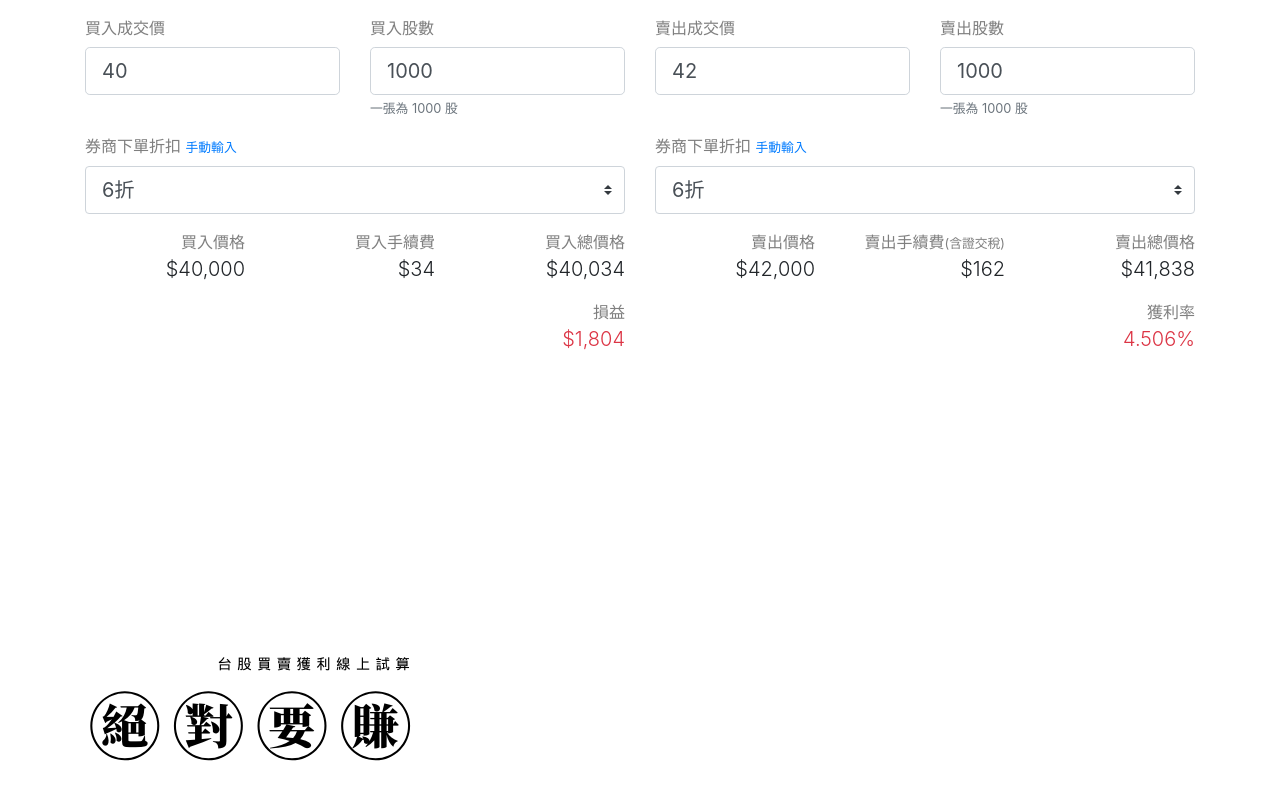
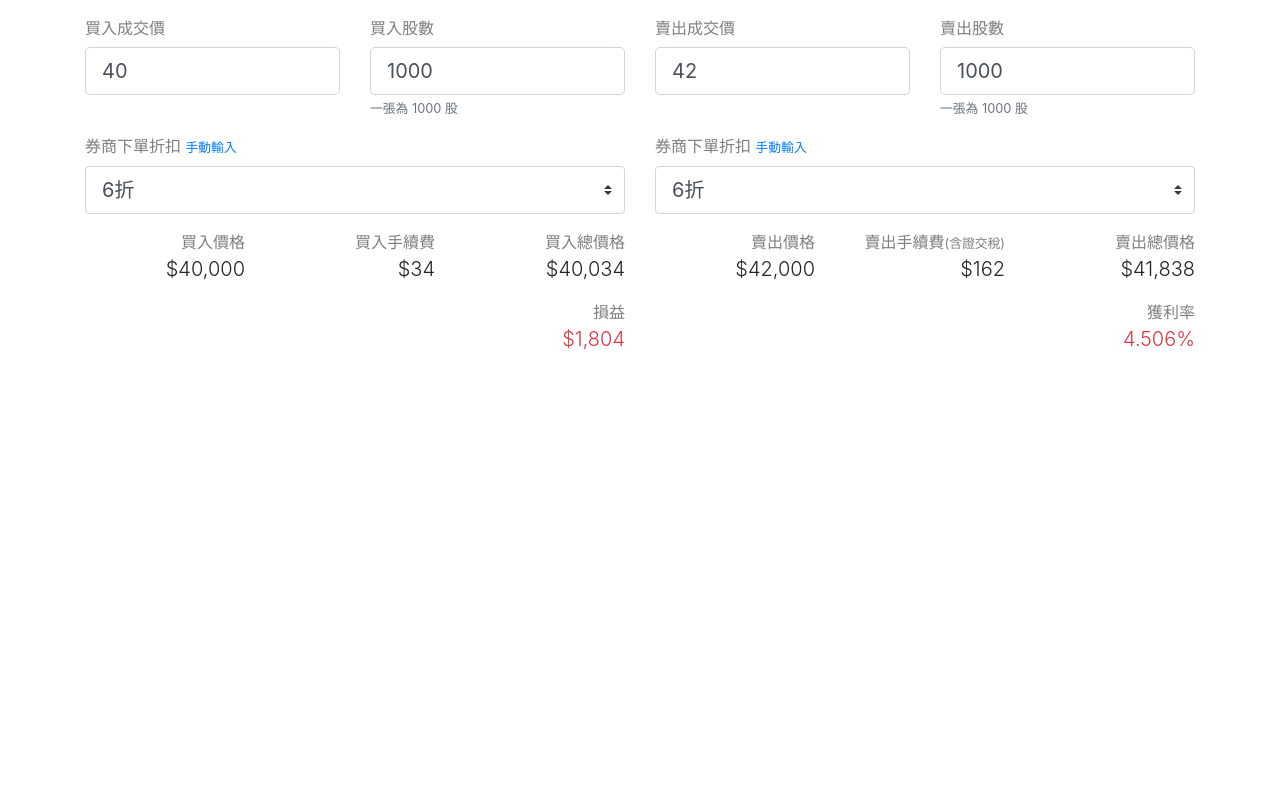
Before and after one commit to chiquitta/stock, a Vue app: page / in a window 1280 px wide. Shown: the part 342-1142 px from the top of the page. After the commit the page ends 800 px from the top, so only its background shows below. Built offline with nearby package versions, Linux system fonts and the light colour scheme; what vue-icon would draw is missing.

Commit message:
udpate og:image link

```diff
--- a/public/index.html
+++ b/public/index.html
@@ -16,7 +16,7 @@
 
     <meta itemprop="name" property="og:title" content="台股買賣獲利線上試算 | TW-Stocks" />
     <meta itemprop="type" name="og:type" content="website" />
-    <meta itemprop="image" name="og:image" content="./src/assets/logo.png"/>
+    <meta itemprop="image" name="og:image" content="https://twstocks.com/img/logo.cf8421d5.png"/>
     <meta itemprop="description" property="og:description" content="台股買賣獲利損益線上試算" />
     <meta itemprop="url" property="og:url" content="https://stock-calculator-168.web.app/" />
     <meta property="og:site_name" content="台股買賣獲利線上試算 | TW-Stocks" />
--- a/src/App.vue
+++ b/src/App.vue
@@ -142,7 +142,7 @@
         </b-col>
       </b-row>
     </b-container>
-    <img alt="Vue logo" src="./assets/logo.png">
+    <!-- <img alt="Vue logo" src="./assets/logo.png"> -->
     <!-- <HelloWorld msg="Welcome to Your Vue.js App"/> -->
   </div>
 </template>
```
